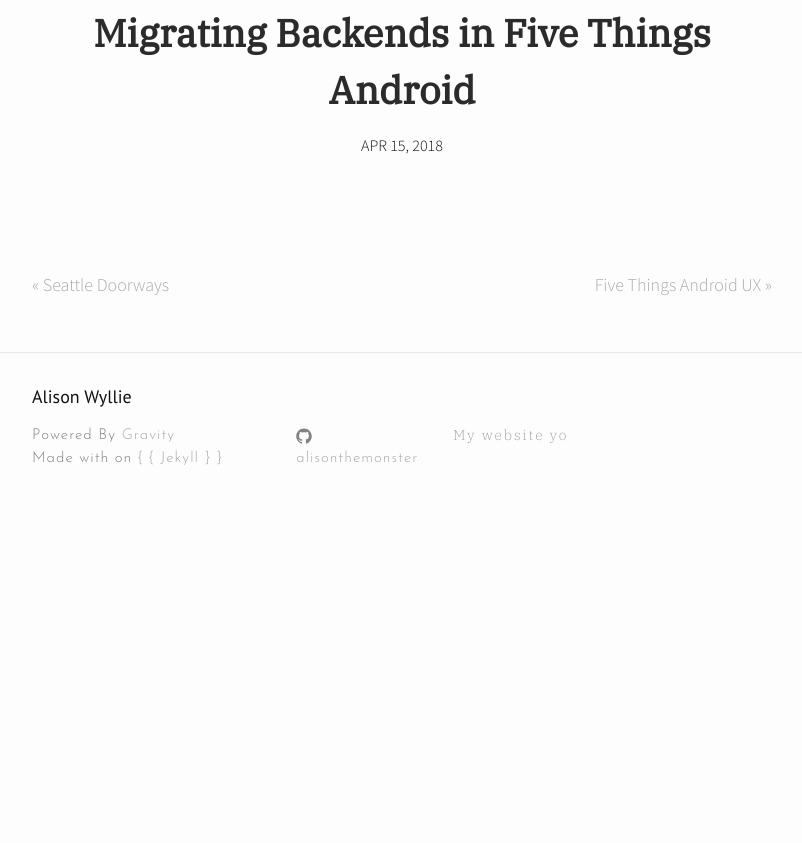
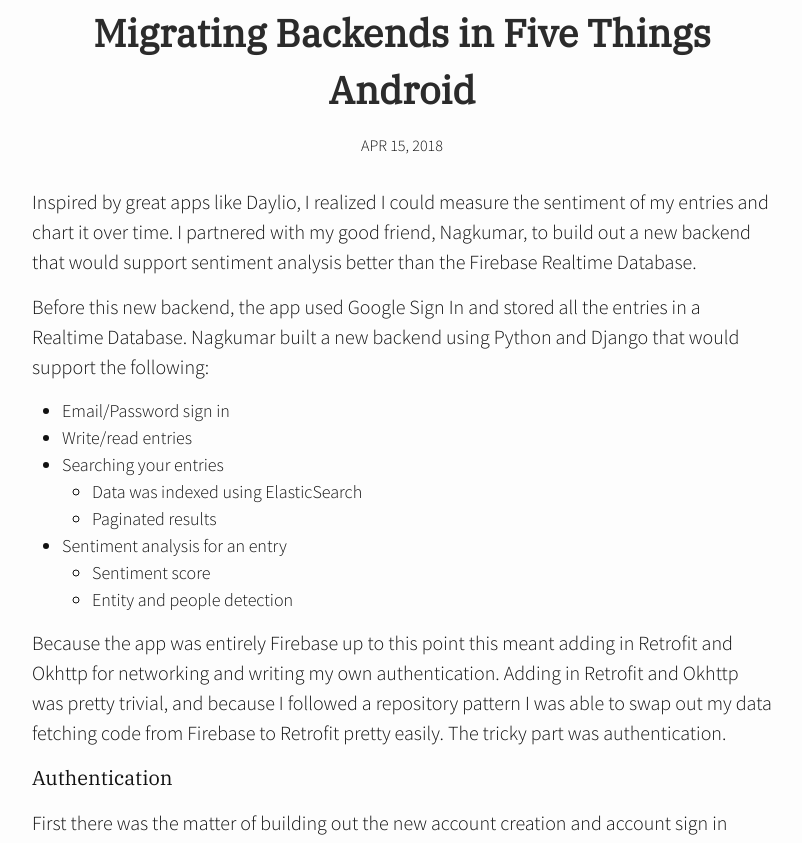
Before and after one commit to alisonthemonster/alisonthemonster.github.io, a Jekyll site: the page built from _posts/2018-04-15-fivethings.md, in a window 1280 px wide and 1400 px high, scrolled down 298 px. Shown: the top 843 px of the window, without its empty margins (238-1040 px from the left). Built offline with Jekyll 4.4.1, drawn with Linux system fonts in a browser that asks for light colours; some web fonts are replaced; before the commit the page ends 900 px from its top, so only the background shows below that; some of the changed text lies outside the part shown.

Commit message:
Add entry for migrating five things backend

```diff
--- a/_posts/2018-04-15-fivethings.md
+++ b/_posts/2018-04-15-fivethings.md
@@ -4,3 +4,38 @@
 date:   2018-04-15 19:45:31 +0530
 categories: ["android", "fivethings"]
 ---
+
+Inspired by great apps like Daylio, I realized I could measure the sentiment of my entries and chart it over time. I partnered with my good friend, Nagkumar, to build out a new backend that would support sentiment analysis better than the Firebase Realtime Database.
+
+Before this new backend, the app used Google Sign In and stored all the entries in a Realtime Database. Nagkumar built a new backend using Python and Django that would support the following:
+ - Email/Password sign in
+ - Write/read entries
+ - Searching your entries
+   - Data was indexed using ElasticSearch
+   - Paginated results
+ - Sentiment analysis for an entry
+   - Sentiment score
+   - Entity and people detection
+
+Because the app was entirely Firebase up to this point this meant adding in Retrofit and Okhttp for networking and writing my own authentication.
+Adding in Retrofit and Okhttp was pretty trivial, and because I followed a repository pattern I was able to swap out my data fetching code from Firebase to Retrofit pretty easily. The tricky part was authentication.
+
+#### Authentication
+
+First there was the matter of building out the new account creation and account sign in screens, alongside all the client side form validation (and Espresso tests to go along with it!).
+
+Nagkumar built his backend following the Oath2 protocol, meaning that I would need to work with Authorization Tokens <img align="right" src="https://i.imgur.com/V7yQueZ.jpg" width="300"> to make requests and work with his API. For an Android client this means using `AccountManager` which works through a series of callbacks to get the user's auth token. It's a complicated process with lots of potential error/success cases, meaning you have to be careful to handle them all. This is a sketch of my attempts to graph out the process.
+Building out the authentication flow was tricky but helped me understand Authentication and Oath2.
+
+
+As most software projects go, there was a major change in the backend in the middle of development. In my case it happened right as I had finished this new Oath2 authentication. Specifically after writing lots of cool UI tests and getting started on screenshot testing. We decided to switch back to Google Sign in using the AppAuth framework.
+
+#### Authentication Round 2
+Using Google Sign In again meant we no longer needed the account creation and account log in flows, so those were removed. The `AccountManager` code was stripped from the project and new code that implemented the [AppAuth Android client](https://github.com/openid/AppAuth-Android) was added in. AppAuth abstracts away the authentication process behind an `AuthenticationService` and provides simple methods to handle authentication requests and fetch tokens.
+
+#### Search Functionality
+Once auth tokens were able to be fetched I could move on to implementing new features. The next feature I added was the search feature. Nagkumar returned paginated results for a search query. This was a perfect opportunity to use the new Android Jetpack Paging library. I followed the [Paging Library Codelab](https://codelabs.developers.google.com/codelabs/android-paging/index.html?index=..%2F..%2Findex#0) which was a perfect guide to implementing this feature.
+
+
+#### Sentiment Analysis
+Working with Nagkumar we defined a schema for sentiment analytics. At the moment only a few endpoints are implemented on the backend and I've started to build out a few of the graphs and widgets to display the data. You can see the design [here]({{ site.baseurl }}{% post_url  2018-11-17-fivethings %}#current-design).
```
